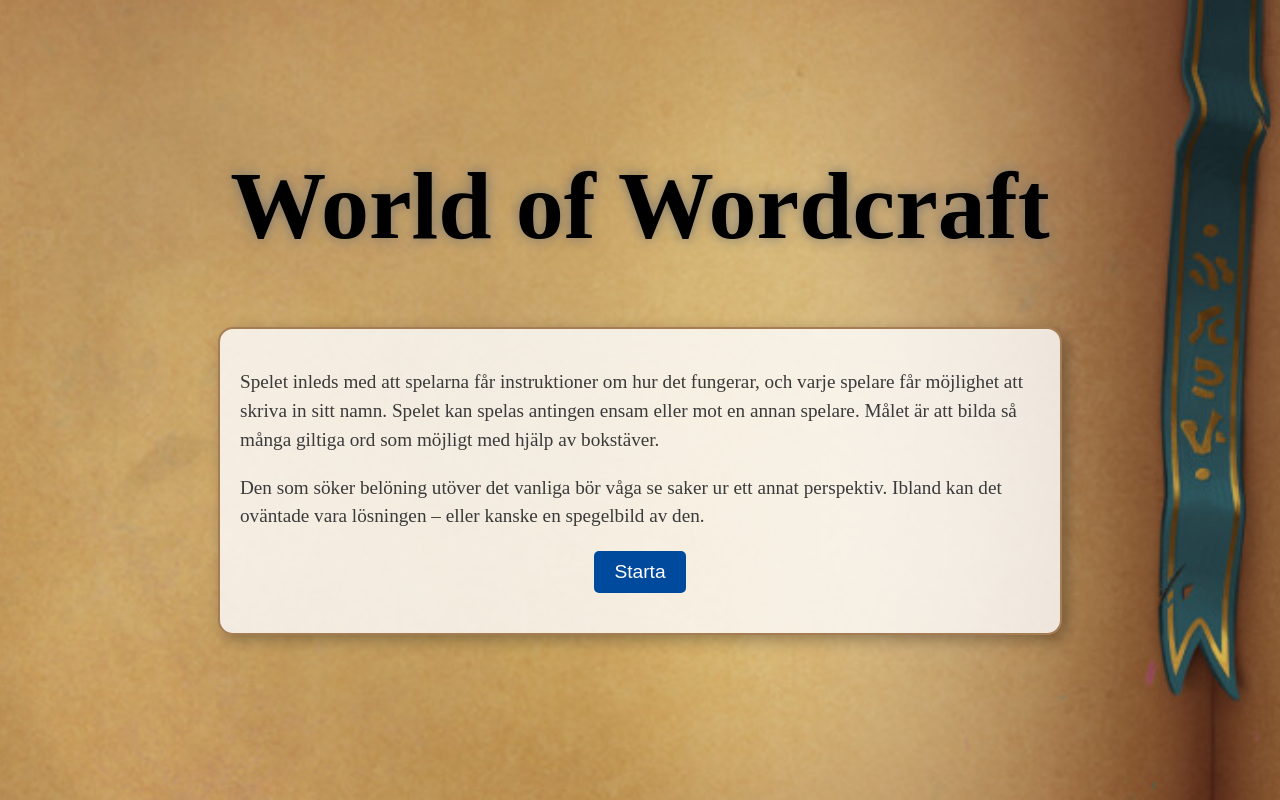
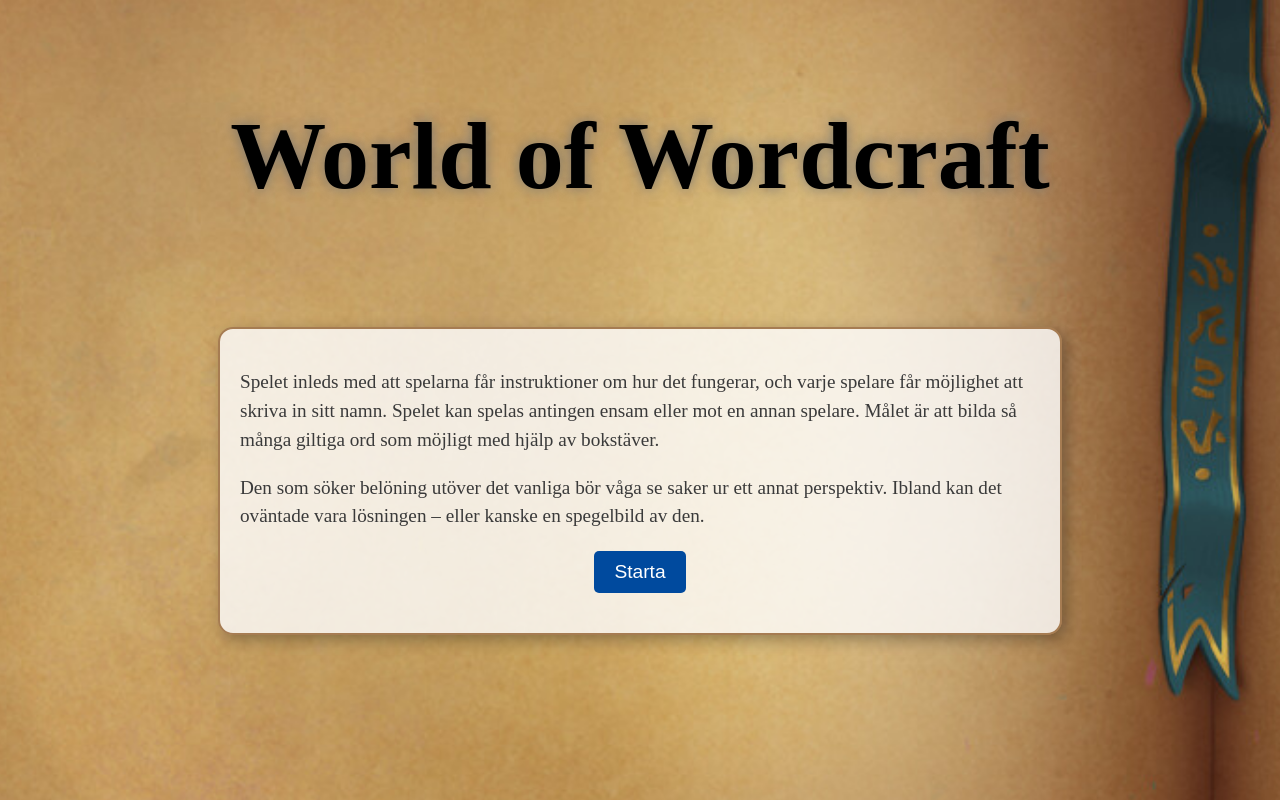
Before and after one commit to AdminoBratt/WOW, a plain HTML site: page wwwroot/index.html in a window 1280 px wide. Shown: the top 800 px of the page. Drawn offline with Linux system fonts and the light colour scheme.

Commit message:
padding h1

```diff
--- a/wwwroot/style.css
+++ b/wwwroot/style.css
@@ -8,7 +8,8 @@ body {
 h1 {
     font-family: 'Cinzel', serif;
     color: #000000;
-    margin-top: 150px;
+    margin-top: 100px;
+    padding-bottom: 50px;
     text-shadow: 0 0 15px rgba(255, 255, 255, 0.8);
     animation: glowText 2s ease-in-out infinite alternate;
 }
```
